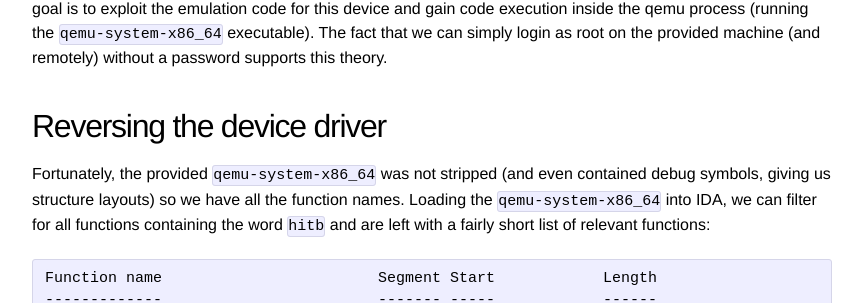
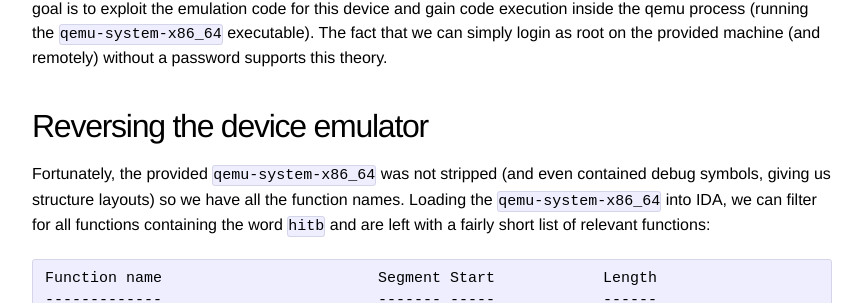
Before and after one commit to kitctf/www, a Jekyll site: the page built from _posts/2017-08-26-babyqemu.md, in a window 1280 px wide and 900 px high, scrolled down 720 px. Shown: the part 152-455 px from the top of the window, without its empty margins (208-1071 px from the left). Built offline with Jekyll 4.4.1, drawn with Linux system fonts in a browser that asks for light colours.

Commit message:
Small fix

```diff
--- a/_posts/2017-08-26-babyqemu.md
+++ b/_posts/2017-08-26-babyqemu.md
@@ -43,7 +43,7 @@ this device and gain code execution inside the qemu process (running the
 `qemu-system-x86_64` executable). The fact that we can simply login as root on
 the provided machine (and remotely) without a password supports this theory.
 
-## Reversing the device driver
+## Reversing the device emulator
 
 Fortunately, the provided `qemu-system-x86_64` was not stripped (and even
 contained debug symbols, giving us structure layouts) so we have all the
@@ -95,8 +95,8 @@ The registered PCI device uses the following struct to store any state:
 
 Reversing the code a bit, we see that:
 
-* The code registers a custom PCI device names 'hitb' and allocates an [I/O
-  memory](https://en.wikipedia.org/wiki/Memory-mapped_I/O) region for it. With
+* The code registers a custom PCI device names 'hitb' and allocates an
+  [I/O memory](https://en.wikipedia.org/wiki/Memory-mapped_I/O) region for it. With
   memory mapped I/O, the guest can read and write device "registers" simply by
   reading from and writing to specific *physical* addresses.
 
```
